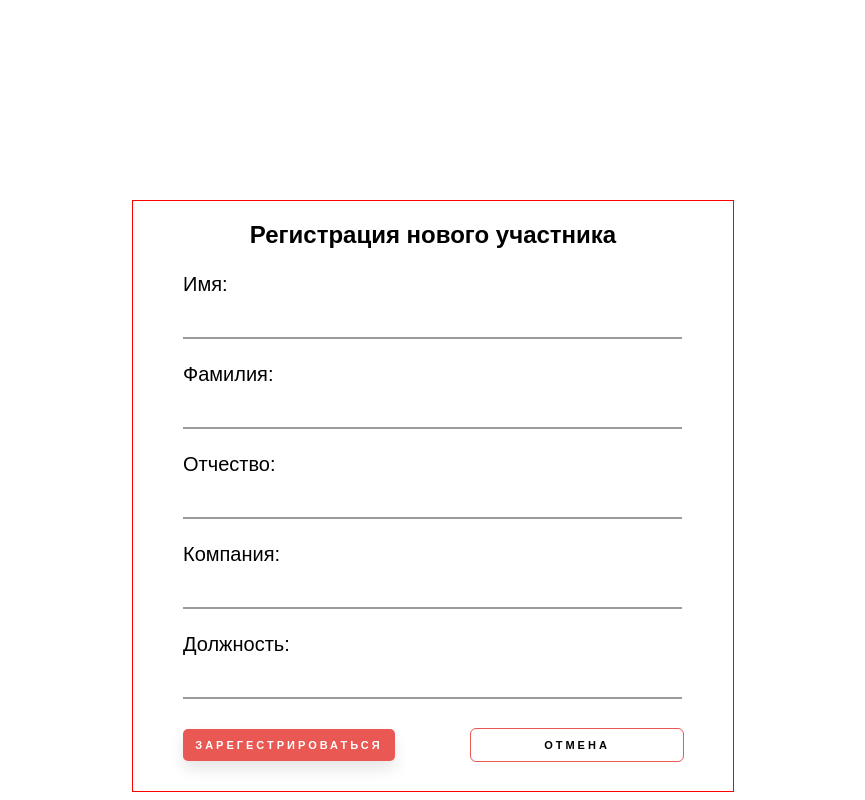
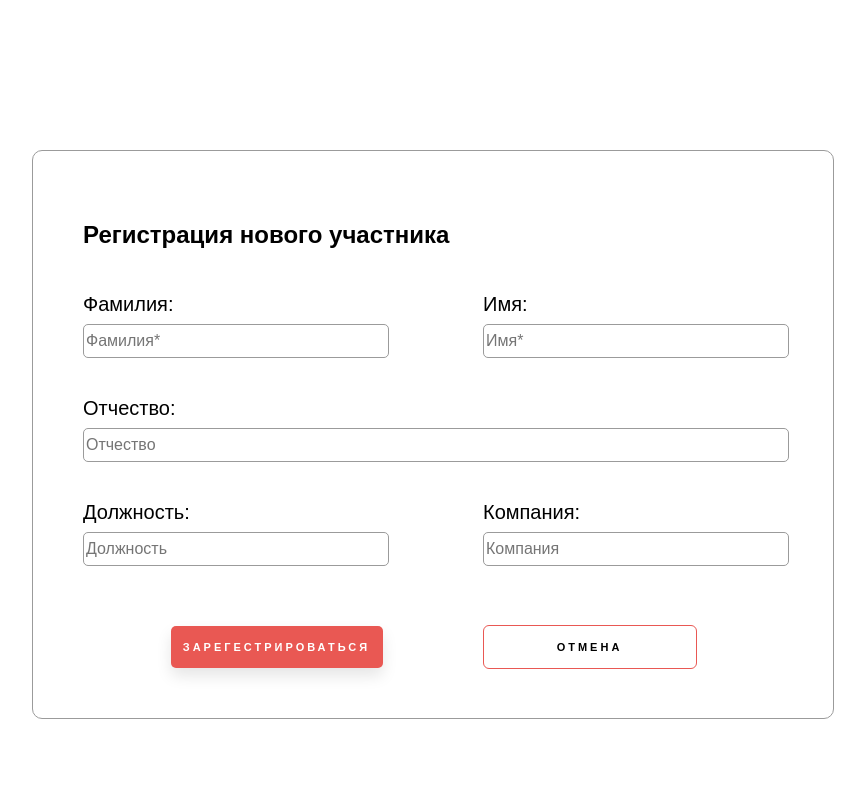
Before and after one commit to Enflamer/eventos-regestration-form, a React (Create React App) app: page / in a window 1280 px wide. Shown: the whole page, without its empty margins (207-1072 px from the left). Built offline with nearby package versions, Linux system fonts and the light colour scheme.

Commit message:
zero case, first case starter

```diff
--- a/src/App.js
+++ b/src/App.js
@@ -5,9 +5,9 @@ function App() {
 
   const title = 'Регистрация нового участника'
   const fields = [
-    {title:"Имя"},
-    {title:"Фамилия"},
-    {title:"Отчество"},
+    {title:"Имя", required: true},
+    {title:"Фамилия", required: true},
+    {title:"Отчество", fullWidth: true },
     {title:"Компания"},
     {title:"Должность"},
   ]
--- a/src/components/ApplicationField.js
+++ b/src/components/ApplicationField.js
@@ -2,13 +2,14 @@ import React from 'react';
 
 export default function ApplicationField(props){
     return (
-        <div className='application-field'>
+        <div className = {props.fullWidth? 'application-field full-width' : 'application-field'}>
             <div className='application-field__title'>
                 {props.title}:
             </div>
             <input
+                className = 'application-field__field'
+                placeholder = {props.required? props.title + '*' : props.title}
                 type='text'
-                className='application-field__field'
             />
         </div>
     );
--- a/src/components/ApplicationForm.js
+++ b/src/components/ApplicationForm.js
@@ -10,8 +10,9 @@ export default function ApplicationForm(props) {
 
     return (
         <div className='application-form'>
-            <h2 className='application-form__title'>{props.name}</h2>
-            {fields.map(field => <ApplicationField title={field.title}/>)}
+
+                <h2 className='application-form__title'>{props.name}</h2>
+                {fields.map(field => <ApplicationField title={field.title} fullWidth={field.fullWidth} required={field.required} />)}
             <div className='application-form-buttons'>
                 <ApplicationButton title='Зарегестрироваться'/>
                 <ApplicationButton title='Отмена'/>
--- a/src/index.css
+++ b/src/index.css
@@ -14,7 +14,8 @@ code {
 
 .wrapper {
   margin: 0 auto;
-  margin-top: 200px;
-  width: 600px;
-  border: 1px solid red;
+  margin-top: 150px;
+  width: 800px;
+  border:1px solid #9b9b9b;
+  border-radius: 10px;
 }
--- a/src/styles/ApplicationForm.scss
+++ b/src/styles/ApplicationForm.scss
@@ -1,24 +1,21 @@
 .application {
-    width: 100%;
-
-
-
     &-form{
+        padding: 50px;
         &__title {
-           text-align: center;
-           //font-family: 'Montserrat', sans-serif;
-           font-family: 'Futura PT', sans-serif;
+            //font-family: 'Montserrat', sans-serif;
+            font-family: 'Futura PT', sans-serif;
         }
 
         &-buttons {
-            width: 500px;
-            margin: 30px auto;
+            width: 525px;
+            margin: 40px auto 0 auto;
         }
     }
 
     &-field {
+        display: inline-block;
         margin: 20px auto;
-        width: 500px;
+        width: 300px;
         //font-family: 'Montserrat', sans-serif;
         font-family: 'Futura PT', sans-serif;
         line-height: 30px;
@@ -30,25 +27,29 @@
         }
 
         &__field {
-            width: 495px;
+            width: 300px;
             height: 30px;
             font-family: inherit;
             border: 0;
-            border-bottom: 2px solid #9b9b9b;
+            border-radius: 5px;
+            border: 1px solid #9b9b9b;
             outline: 0;
+
             font-size: 1rem;
             color: black;
-
             background: transparent;
             transition: border-color 0.2s;
+        }
+
+        &:nth-child(3n+2){
+            float: right;
         }
     }
 
     &-button {
         display: inline-block;
         width: 200px;
-        padding: 10px 6px;
-
+        padding: 15px 6px;
         border-radius: 5px;
         font-family: 'Montserrat', sans-serif;
         font-size: 11px;
@@ -85,3 +86,14 @@
 
     }
 }
+
+.full-width{
+    display: block;
+    width: 700px;
+    margin: 15px 0;
+
+    .application-field__field{
+        width: 700px;
+    }
+
+}
```
Also changed, not shown: src/components/ApplicationFormComplete.js (added, +14 -0 lines).
